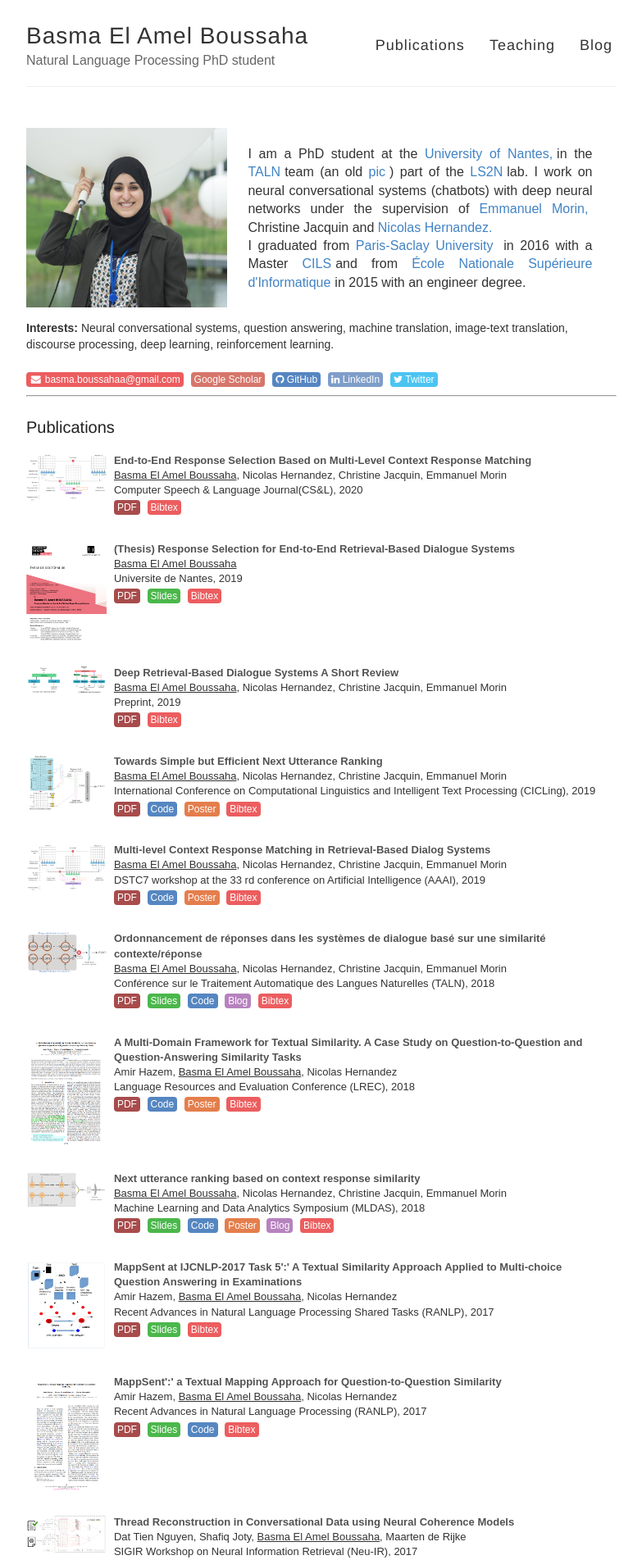
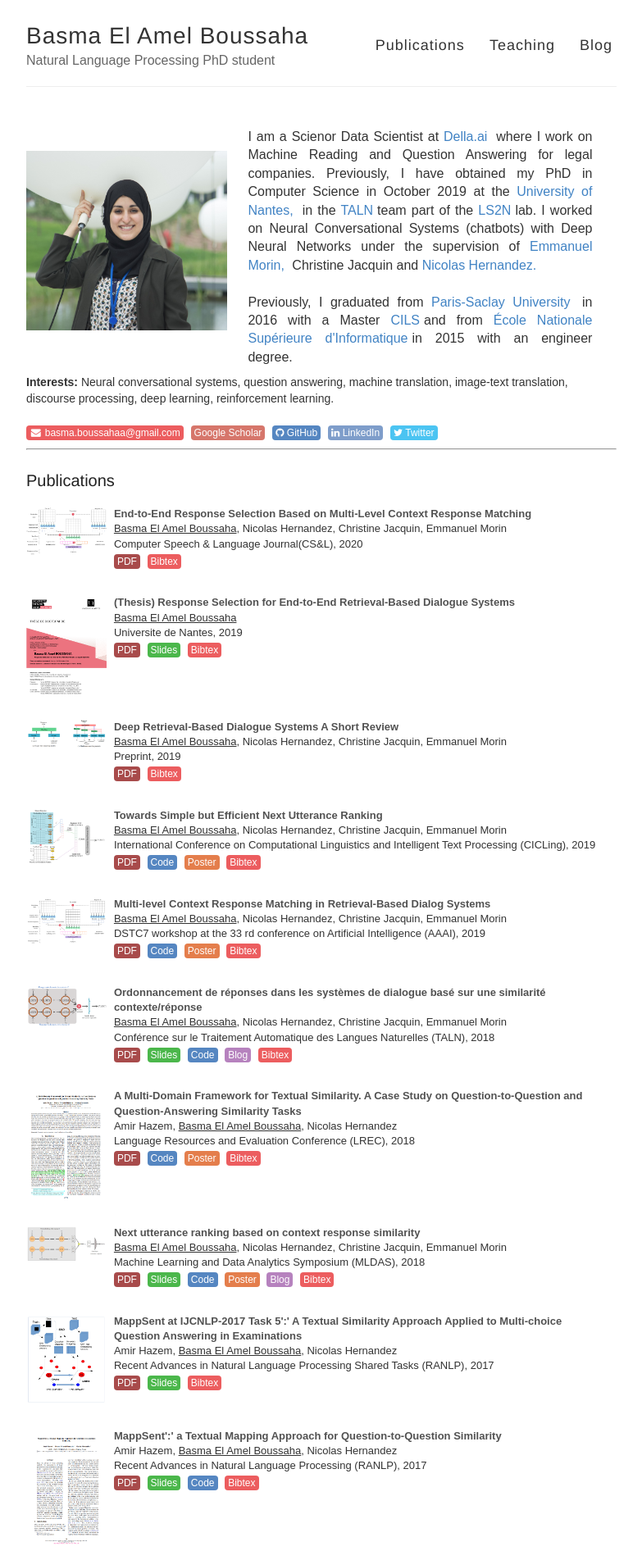
Before and after one commit to basma-boussahaa/basma-boussahaa.github.io, a Jekyll site: the page built from index.html, in a window 1280 px wide. Shown: the top 1903 px of the page at 82% size, without its empty margins (248-1031 px from the left). Built offline with Jekyll 4.4.1, drawn with Linux system fonts in a browser that asks for light colours; a style sheet for code colours, icons or effects is not loaded.

Commit message:
add della

```diff
--- a/index.html
+++ b/index.html
@@ -17,7 +17,7 @@ u {
     margin-right: 5px;
 }
 .about {
-	padding-bottom: 10px;
+    padding-bottom: 10px;
     padding-right: 20px;
     overflow: hidden;
     font-size: 16px;
@@ -27,6 +27,7 @@ u {
 
 .about img {
     margin-right: 3%;
+    margin-top: 4%;
     display:inline-block;
     width: 35%;
 }
@@ -36,7 +37,7 @@ u {
     display:inline-block;
     vertical-align:top;
     width:60%;
-/*     margin: 0; */
+     margin: 0;
     padding: 0;
 }
 
@@ -56,7 +57,6 @@ u {
     display:inline-block;
     width:14%;
     clear:left;
-    display:inline-block;
     vertical-align:top;
 }
 
@@ -64,7 +64,7 @@ u {
     display:inline-block;
     width:84%;
     font-size: 13px;
-  	vertical-align:top;
+    vertical-align:top;
     margin: 0;
     padding: 0;
 }
@@ -72,10 +72,12 @@ u {
 </style>
 
 <div class="about">
+
 <img src="images/Basma.jpg" />
-<p style="text-align:justify"> I am a PhD student at the <a href="http://www.univ-nantes.fr/english-version/" target="_blank">University of Nantes,</a>in the <a href="http://taln.ls2n.fr/">TALN</a>team (an old <a href="http://www.lina.univ-nantes.fr/IMG/jpg/photoequipetaln-sep2015.jpg" target="_blank">pic</a>) part of the <a href="https://www.ls2n.fr/?lang=en" target="_blank">LS2N</a>lab. I work on neural conversational systems (chatbots) with deep neural networks under the supervision of <a href="http://pagesperso.ls2n.fr/~morin-e/" target="_blank">Emmanuel Morin,</a> Christine Jacquin and <a href="https://sites.google.com/site/nicolashernandez/" target="_blank">Nicolas Hernandez.</a>
+<p style="text-align:justify"> I am a Scienor Data Scientist at <a href="https://www.della.ai" target="_blank">Della.ai</a> where I work on Machine Reading and Question Answering for legal companies. Previously, I have obtained my PhD in Computer Science in October 2019 at the <a href="http://www.univ-nantes.fr/english-version/" target="_blank">University of Nantes,</a> in the <a href="http://taln.ls2n.fr/">TALN</a>team part of the <a href="https://www.ls2n.fr/?lang=en" target="_blank">LS2N</a>lab. I worked on Neural Conversational Systems (chatbots) with Deep Neural Networks under the supervision of <a href="http://pagesperso.ls2n.fr/~morin-e/" target="_blank">Emmanuel Morin,</a> Christine Jacquin and <a href="https://sites.google.com/site/nicolashernandez/" target="_blank">Nicolas Hernandez.</a>
 <br>
-I graduated from <a href="https://www.universite-paris-saclay.fr/en" target="_blank">Paris-Saclay University</a> in 2016 with a Master <a href="https://www.universite-paris-saclay.fr/en/node/5547#presentation-m2" target="_blank">CILS</a>and from <a href="http://esi.dz/" target="_blank">École Nationale Supérieure d'Informatique</a>in 2015 with an engineer degree.
+<br>
+Previously, I graduated from <a href="https://www.universite-paris-saclay.fr/en" target="_blank">Paris-Saclay University</a> in 2016 with a Master <a href="https://www.universite-paris-saclay.fr/en/node/5547#presentation-m2" target="_blank">CILS</a>and from <a href="http://esi.dz/" target="_blank">École Nationale Supérieure d'Informatique</a>in 2015 with an engineer degree.
 <!--
 <br>
 More details can be found in my <a href= assets/cv.pdf >resume.</a>
```
Also changed, not shown: 1 other file.
